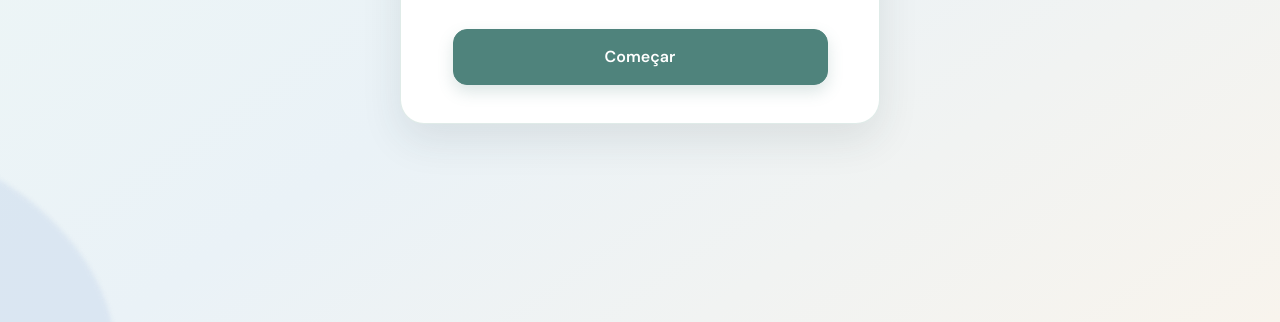
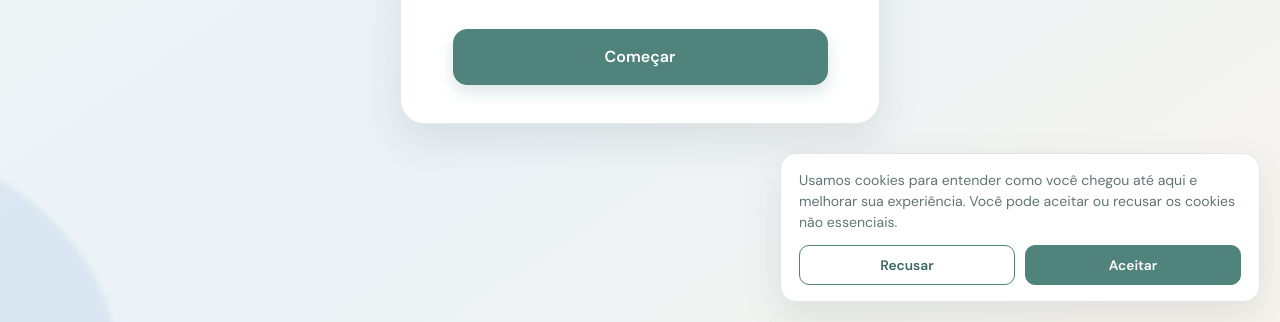
Before and after one commit to welissontrabalho021-blip/m-todo-SDDAA, a plain HTML site: page quiz.html in a window 1280 px wide. Shown: the part 478-800 px from the top of the page. Drawn offline with Linux system fonts and the light colour scheme.

Commit message:
Add files via upload

```diff
--- a/quiz.html
+++ b/quiz.html
@@ -227,6 +227,46 @@
       place-items: center;
     }
 
+    /* Banner de consentimento de cookies/LGPD — mesma identidade visual do quiz. */
+    .cookie-banner {
+      position: fixed;
+      left: 12px;
+      right: 12px;
+      bottom: 12px;
+      z-index: 50;
+      max-width: 480px;
+      margin: 0 auto;
+      padding: 16px 18px;
+      background: var(--surface);
+      border: 1px solid var(--border);
+      border-radius: 16px;
+      box-shadow: var(--shadow);
+      font-size: .88rem;
+      color: var(--muted);
+      animation: enter .28s ease both;
+    }
+    .cookie-banner[hidden] { display: none; }
+    .cookie-banner p { margin: 0 0 12px; line-height: 1.5; }
+    .cookie-actions { display: flex; gap: 10px; }
+    .cookie-btn {
+      flex: 1;
+      padding: 10px 14px;
+      border-radius: 10px;
+      font: inherit;
+      font-weight: 600;
+      font-size: .86rem;
+      cursor: pointer;
+      border: 1px solid var(--primary);
+      transition: transform .16s ease, background .16s ease;
+      -webkit-tap-highlight-color: transparent;
+    }
+    .cookie-btn:active { transform: scale(.985); }
+    .cookie-btn-primary { color: #fff; background: var(--primary); }
+    .cookie-btn-primary:hover, .cookie-btn-primary:focus-visible { background: var(--primary-dark); }
+    .cookie-btn-secondary { color: var(--primary-dark); background: transparent; }
+    .cookie-btn-secondary:hover, .cookie-btn-secondary:focus-visible { background: var(--primary-soft); }
+    @media (min-width: 480px) { .cookie-banner { left: auto; right: 20px; bottom: 20px; } }
+
     @keyframes enter { from { opacity: 0; transform: translateY(8px); } to { opacity: 1; transform: translateY(0); } }
     @media (min-width: 600px) { .quiz-card { padding: 38px 36px 30px; } }
     @media (prefers-reduced-motion: reduce) { *, *::before, *::after { scroll-behavior: auto !important; transition-duration: .01ms !important; animation-duration: .01ms !important; } }
@@ -266,7 +306,89 @@
     </section>
   </main>
 
+  <!-- Banner de consentimento de cookies/LGPD: mesmo padrão usado nas páginas de venda. -->
+  <div class="cookie-banner" id="cookie-banner" role="dialog" aria-live="polite" aria-label="Consentimento de cookies" hidden>
+    <p>Usamos cookies para entender como você chegou até aqui e melhorar sua experiência. Você pode aceitar ou recusar os cookies não essenciais.</p>
+    <div class="cookie-actions">
+      <button type="button" id="cookie-decline" class="cookie-btn cookie-btn-secondary">Recusar</button>
+      <button type="button" id="cookie-accept" class="cookie-btn cookie-btn-primary">Aceitar</button>
+    </div>
+  </div>
+
   <script>
+    // ===================== LGPD / Cookies + Meta Pixel =====================
+    // Mesmo Pixel ID usado nas páginas de venda. O Pixel só é carregado depois do aceite do banner
+    // (ou imediatamente, em visitas futuras, se o consentimento já tiver sido dado antes).
+    const META_PIXEL_ID = '1034542082314155';
+    const COOKIE_CONSENT_KEY = 'cookie_consent'; // 'accepted' | 'declined' — guardado entre sessões (localStorage).
+    let pixelLoaded = false;
+
+    function loadMetaPixel() {
+      if (pixelLoaded) return;
+      pixelLoaded = true;
+      /* eslint-disable */
+      !function(f,b,e,v,n,t,s){if(f.fbq)return;n=f.fbq=function(){n.callMethod?
+      n.callMethod.apply(n,arguments):n.queue.push(arguments)};if(!f._fbq)f._fbq=n;
+      n.push=n;n.loaded=!0;n.version='2.0';n.queue=[];t=b.createElement(e);t.async=!0;
+      t.src=v;s=b.getElementsByTagName(e)[0];s.parentNode.insertBefore(t,s)}(window,
+      document,'script','https://connect.facebook.net/en_US/fbevents.js');
+      /* eslint-enable */
+      fbq('init', META_PIXEL_ID);
+      fbq('track', 'PageView'); // Evento ao abrir o quiz.
+    }
+
+    // Dispara eventos customizados do quiz para o Meta Pixel — nunca com respostas, resultado emocional,
+    // textos das perguntas, nome, e-mail, idade, sexo ou qualquer outro dado sensível/identificável.
+    function trackQuizEvent(eventName, params) {
+      if (pixelLoaded && typeof fbq === 'function') {
+        fbq('trackCustom', eventName, params || {});
+      }
+    }
+
+    // Captura de UTMs e origem de tráfego — salvos em sessionStorage para continuarem disponíveis
+    // quando a pessoa for direcionada às páginas de venda (afastamento/espera/retorno.html).
+    (function captureTrafficSource() {
+      const params = new URLSearchParams(window.location.search);
+      const utmKeys = ['utm_source', 'utm_medium', 'utm_campaign', 'utm_term', 'utm_content'];
+      const utmData = {};
+      utmKeys.forEach((key) => {
+        const value = params.get(key);
+        if (value) utmData[key] = value;
+      });
+      if (Object.keys(utmData).length) {
+        sessionStorage.setItem('utm_data', JSON.stringify(utmData));
+      }
+      if (document.referrer && !sessionStorage.getItem('traffic_referrer')) {
+        sessionStorage.setItem('traffic_referrer', document.referrer);
+      }
+    })();
+
+    // Consentimento: se já aceito antes, carrega o Pixel direto; se ainda não decidiu, mostra o banner.
+    const cookieBanner = document.querySelector('#cookie-banner');
+    const existingConsent = localStorage.getItem(COOKIE_CONSENT_KEY);
+    if (existingConsent === 'accepted') {
+      loadMetaPixel();
+    } else if (existingConsent !== 'declined' && cookieBanner) {
+      cookieBanner.hidden = false;
+    }
+
+    const cookieAcceptBtn = document.querySelector('#cookie-accept');
+    const cookieDeclineBtn = document.querySelector('#cookie-decline');
+    if (cookieAcceptBtn) {
+      cookieAcceptBtn.addEventListener('click', () => {
+        localStorage.setItem(COOKIE_CONSENT_KEY, 'accepted');
+        if (cookieBanner) cookieBanner.hidden = true;
+        loadMetaPixel();
+      });
+    }
+    if (cookieDeclineBtn) {
+      cookieDeclineBtn.addEventListener('click', () => {
+        localStorage.setItem(COOKIE_CONSENT_KEY, 'declined');
+        if (cookieBanner) cookieBanner.hidden = true;
+      });
+    }
+    // ===================== fim LGPD / Cookies + Meta Pixel =====================
+
     // TEXTOS: edite as perguntas e respostas abaixo conforme necessário.
     // URLs: defina os destinos finais aqui. Para teste local, apontam para os arquivos .html correspondentes.
     // Ao publicar o site, troque cada "url" por seu caminho definitivo (ex.: '/afastamento', '/espera', '/retorno').
@@ -324,6 +446,7 @@
     const resultNote = document.querySelector('#result-note');
 
     document.querySelector('#start-button').addEventListener('click', () => {
+      trackQuizEvent('QuizStart');
       welcomeScreen.hidden = true;
       questionScreen.hidden = false;
       renderQuestion();
@@ -365,6 +488,9 @@
       if (isTransitioning) return; // ignora cliques repetidos enquanto a próxima tela é montada
       isTransitioning = true;
 
+      // Envia apenas o número da pergunta respondida — nunca o texto da pergunta ou a resposta escolhida.
+      trackQuizEvent('QuizStep', { step: currentStep + 1 });
+
       if (currentStep === 0) {
         selectedPath = option.path;
         // A seleção inicial também muda a arte e o degradê do caminho escolhido.
@@ -384,6 +510,8 @@
       resultNote.hidden = true;
       resultScreen.hidden = false;
       document.querySelector('#continue-button').focus({ preventScroll: true });
+      // Evento de conclusão — sem resultado emocional, caminho escolhido ou qualquer dado identificável.
+      trackQuizEvent('QuizComplete');
     }
 
     document.querySelector('#continue-button').addEventListener('click', () => {
```
